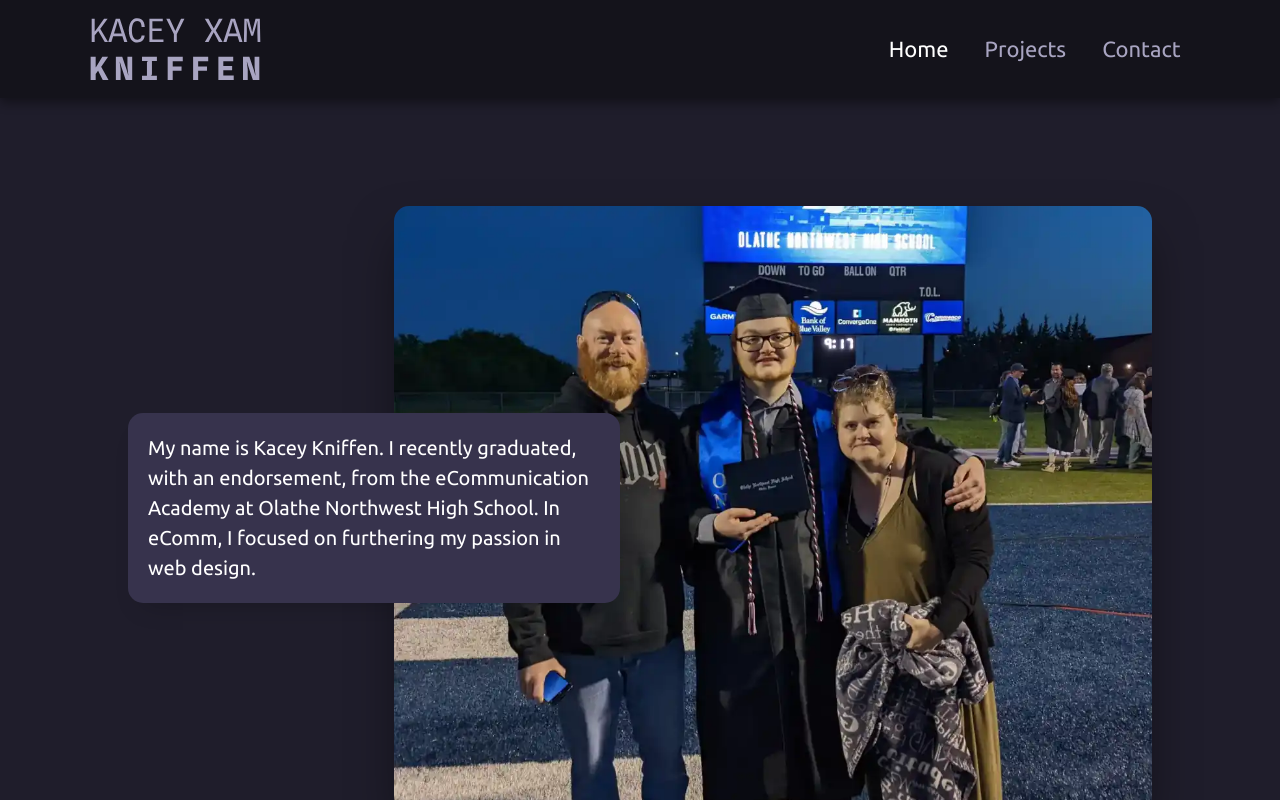
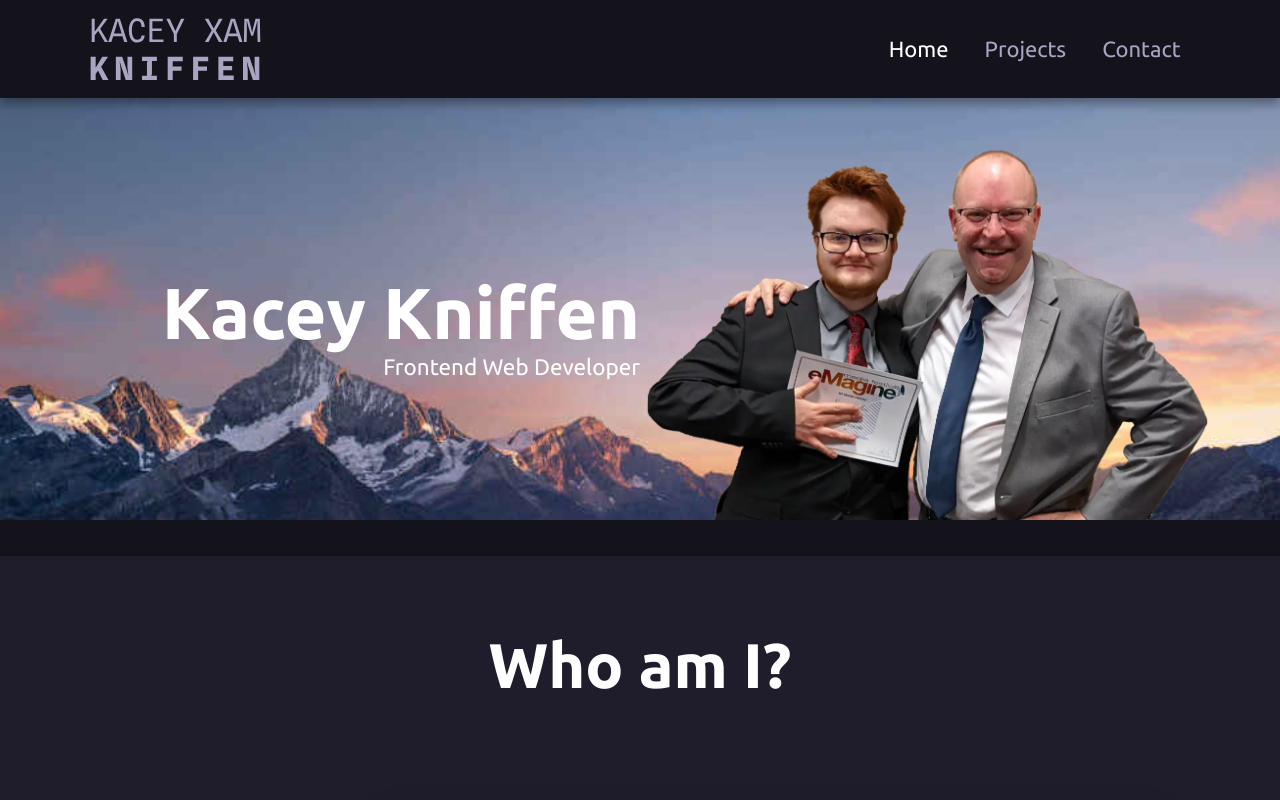
Before and after one commit to KaceyXam/kacey-kniffen-portfolio, a SvelteKit app: page / in a window 1280 px wide. Shown: the top 800 px of the page. Built offline with nearby package versions, Linux system fonts and the light colour scheme.

Commit message:
Added custom scrollbar Added Header for Home page

```diff
--- a/src/routes/+layout.svelte
+++ b/src/routes/+layout.svelte
@@ -195,7 +195,7 @@
 		}
 	}
 
-	@media (min-width: 786px) {
+	@media (min-width: 768px) {
 		nav {
 			.dropdown {
 				display: none;
--- a/src/routes/+page.svelte
+++ b/src/routes/+page.svelte
@@ -1,5 +1,8 @@
 <script lang="ts">
 	import kaceyGraduation from '$lib/images/kacey-at-graduation.webp';
+	import kaceyAward from '$lib/images/kacey-and-mr-johns.webp';
+	import programmingImg from '$lib/images/optimized-unsplash-programming-florian-olivo.jpg';
+	import headerBg from '$lib/images/mountain_6.jpg';
 	import svelteKitLogo from '$lib/assets/sveltekit-logo.svg';
 </script>
 
@@ -7,6 +10,18 @@
 	<title>Home</title>
 	<meta name="description" content="Svelte demo app" />
 </svelte:head>
+
+<header style={`--bg-image: url(${headerBg})`}>
+	<div class="header-content">
+		<div class="title">
+			<h1>Kacey Kniffen</h1>
+			<h2>Frontend Web Developer</h2>
+		</div>
+		<img src={kaceyAward} alt="" />
+	</div>
+</header>
+
+<h2 class="page-title">Who am I?</h2>
 
 <section class="content-grid">
 	<p class="paragraph para-left row-1">
@@ -20,7 +35,7 @@
 		Academy at Olathe Northwest High School. In eComm, I focused on furthering my passion in web
 		design.
 	</p>
-	<img class="img img-left row-2" src={kaceyGraduation} alt="Me and My family at my Graduation" />
+	<img class="img img-left row-2" src={programmingImg} alt="Me and My family at my Graduation" />
 	<p class="paragraph para-left row-3">
 		My name is Kacey Kniffen. I recently graduated, with an endorsement, from the eCommunication
 		Academy at Olathe Northwest High School. In eComm, I focused on furthering my passion in web
@@ -44,6 +59,7 @@
 		margin-top: 6rem;
 		margin-bottom: 8rem;
 		gap: 2em;
+		row-gap: 4em;
 		grid-template-columns: repeat(4, 1fr);
 		font-size: 20px;
 		.paragraph {
@@ -90,6 +106,8 @@
 			padding: 1em;
 			background-color: var(--blue-700);
 			border-radius: 0.5em;
+			box-shadow: 0px 15px 25px -16px rgb(0 0 0 / 0.25);
+
 			.svelte-link {
 				width: max-content;
 				transition: 125ms ease-in-out;
@@ -114,6 +132,74 @@
 		}
 	}
 
+	header {
+		background-image: var(--bg-image);
+		background-repeat: none;
+		background-size: cover;
+		&::after {
+			content: '';
+			position: absolute;
+			width: 100%;
+			height: 2em;
+			background-color: var(--blue-900);
+		}
+	}
+
+	.header-content {
+		max-width: 100rem;
+		margin-inline: auto;
+		position: relative;
+		display: grid;
+		padding: 2.5% 5% 0;
+		grid-template-columns: repeat(3, 1fr);
+		align-items: center;
+		h1 {
+			padding: 0;
+			margin: 0;
+			font-size: 4rem;
+		}
+		h2 {
+			font-size: 1.25rem;
+			font-weight: 400;
+			margin: 0;
+		}
+		.title {
+			justify-self: end;
+			text-align: end;
+		}
+		img {
+			grid-column: span 2;
+		}
+	}
+
+	.page-title {
+		text-align: center;
+		margin: 4rem;
+		margin-top: 6rem;
+		font-size: 3.5rem;
+		font-weight: 600;
+	}
+
+	@media (max-width: 1536px) {
+		.header-content {
+			grid-template-columns: repeat(2, 1fr);
+			img {
+				grid-column: span 1;
+			}
+		}
+	}
+
+	@media (max-width: 1024px) {
+		.header-content {
+			grid-template-columns: 1fr;
+			.title {
+				justify-self: center;
+				text-align: center;
+				margin-top: 4rem;
+			}
+		}
+	}
+
 	@media (max-width: 768px) {
 		.content-grid {
 			grid-template-columns: 1fr;
@@ -127,5 +213,18 @@
 				grid-row: auto;
 			}
 		}
+
+		.header-content {
+			h1 {
+				font-size: 3rem;
+			}
+			gap: 1rem;
+		}
+	}
+
+	@media (max-width: 640px) {
+		.header-content {
+			gap: 3rem;
+		}
 	}
 </style>
--- a/src/routes/styles.css
+++ b/src/routes/styles.css
@@ -45,3 +45,21 @@ a {
 ul {
 	padding-inline-start: 0;
 }
+
+::-webkit-scrollbar {
+	width: 8px;
+}
+
+::-webkit-scrollbar-thumb {
+	background-color: hsl(248, 19%, 60%);
+	border-radius: 10px 0px 0px 10px;
+}
+
+::-webkit-scrollbar-thumb:hover {
+	background-color: hsl(248, 19%, 70%);
+}
+
+* {
+	scrollbar-color: hsl(248, 19%, 60%) var(--medium-dark-blue);
+	scrollbar-width: thin;
+}
```
